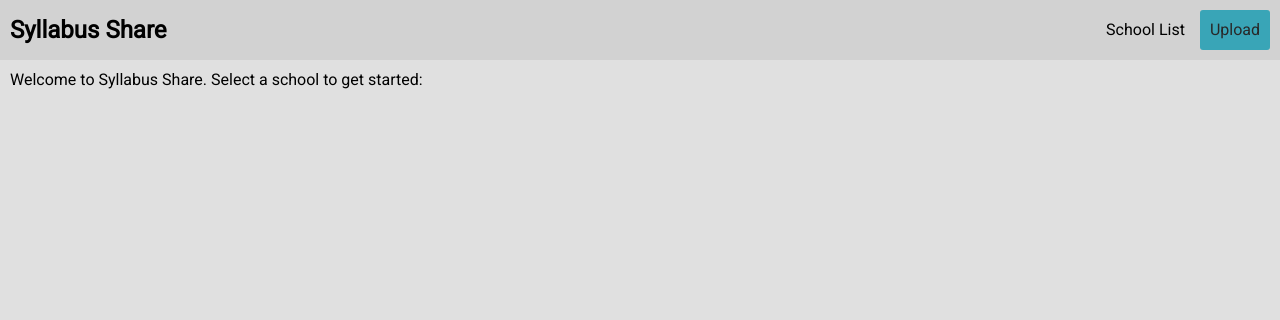
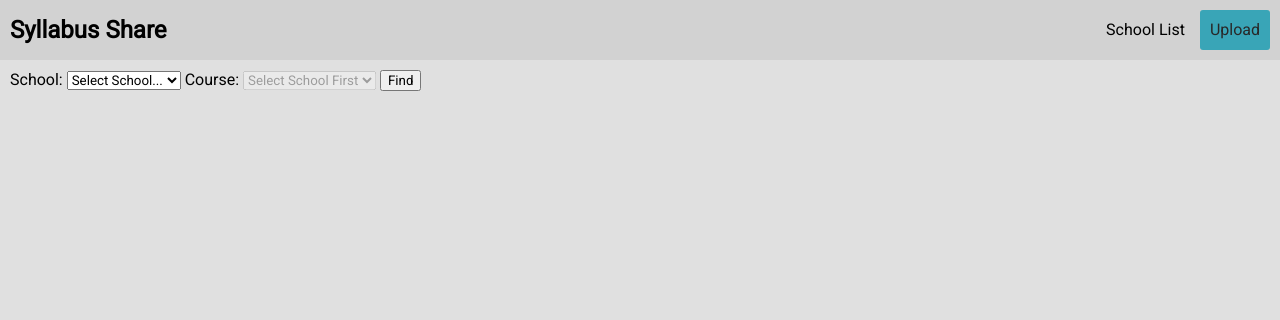
Before and after one commit to lukew3/syllabusShare, a Flask app: page / in a window 1280 px wide. Shown: the top 320 px of the page. Run offline with Flask 2, Linux system fonts and the light colour scheme; data that the repository does not hold is empty.

Commit message:
working home/search page

```diff
--- a/app.py
+++ b/app.py
@@ -1,4 +1,4 @@
-from flask import Flask, render_template, request, send_from_directory, redirect, url_for
+from flask import Flask, render_template, request, send_from_directory, redirect, url_for, jsonify
 from flask_sqlalchemy import SQLAlchemy
 import os
 
@@ -89,14 +89,32 @@ def download_file(filename=None):
     return send_from_directory(directory=upload_path, path=filename)
 
 @app.route("/")
+def home():
+    schools = School.query.order_by(School.name.asc()).all()
+    return render_template('home.html', schools=schools)
+
+@app.route("/getCourses/<school_name>")
+def get_courses(school_name=None):
+    school_name = school_name.replace('+', ' ')
+    school = School.query.filter_by(name=school_name).first()
+    courses = Course.query.filter_by(school_id=school.id).order_by(Course.name.asc()).all()
+    courses_json_ready = []
+    for course in courses:
+        courses_json_ready.append({"id": course.id, "name": course.name})
+    return jsonify(courses_json_ready)
+
+@app.route("/schools")
 def schools():
     schools = School.query.order_by(School.name.asc()).all()
     return render_template('schools.html', schools=schools)
+
 
 @app.route("/<school_name_safe>")
 def school_courses(school_name_safe=None):
     school_name = school_name_safe.replace('+', ' ')
     school = School.query.filter_by(name=school_name).first()
+    if not school:
+        return '<p>Not found</p>'
     courses = Course.query.filter_by(school_id=school.id).order_by(Course.name.asc()).all()
     return render_template('school_courses.html', school_name=school.name, school_name_safe=school_name_safe, courses=courses)
 
--- a/templates/home.html
+++ b/templates/home.html
@@ -1,16 +1,52 @@
 {% extends "layout.html" %}
 {% block content %}
-<form>
+<form id='homeForm'>
 	<label>School:</label>
 	<select name="school" id="schoolSelect">
 		<option value="-1" selected>Select School...</option>
-		<option value="0">Lorain County Community College</option>
-		<option value="1">Ohio State University</option>
+		{% for school in schools %}
+			<option value="{{ school.name }}">{{ school.name }}</option>
+		{% endfor %}
 	</select>
 	<label>Course:</label>
-	<select name="course" disabled id="schoolSelect">
+	<select name="course" disabled id="courseSelect">
 		<option value="0">Select School First</option>
 	</select>
 	<input type="submit" value="Find"/>
+</form>
+<script>
+	document.getElementById("homeForm").addEventListener('submit', (e) => {
+		e.preventDefault();
+		e.stopPropagation();
+		if (document.getElementById("schoolSelect").value === '-1') return;
+		let school = document.getElementById("schoolSelect").value.split(' ').join('+');
+		let course = document.getElementById("courseSelect").value.split(' ').join('+');
+		window.location.assign(`/${school}/${course}`);
+
+	});
+	const courseSelect = document.getElementById('courseSelect');
+	function loadCourses() {
+		if (document.getElementById("schoolSelect").value === '-1') {
+			courseSelect.setAttribute("disabled", "");
+			return;
+		}
+		let xhr = new XMLHttpRequest();
+		xhr.open("GET", `/getCourses/${document.getElementById("schoolSelect").value}`, false);
+		xhr.onload = () => {
+			courseSelect.innerHTML = "";
+			let data = JSON.parse(xhr.response);
+			data.forEach((item) => {
+				let option = document.createElement('option');
+				option.setAttribute('value', item.name);
+				option.innerHTML = item.name;
+				courseSelect.appendChild(option);
+			})
+			courseSelect.removeAttribute("disabled");
+		}
+		xhr.send();
+	}
+	document.getElementById("schoolSelect").onchange = () => { loadCourses(); }
+	if (document.getElementById("schoolSelect").value !== -1) loadCourses();
+</script>
 
 {% endblock content %}
```
